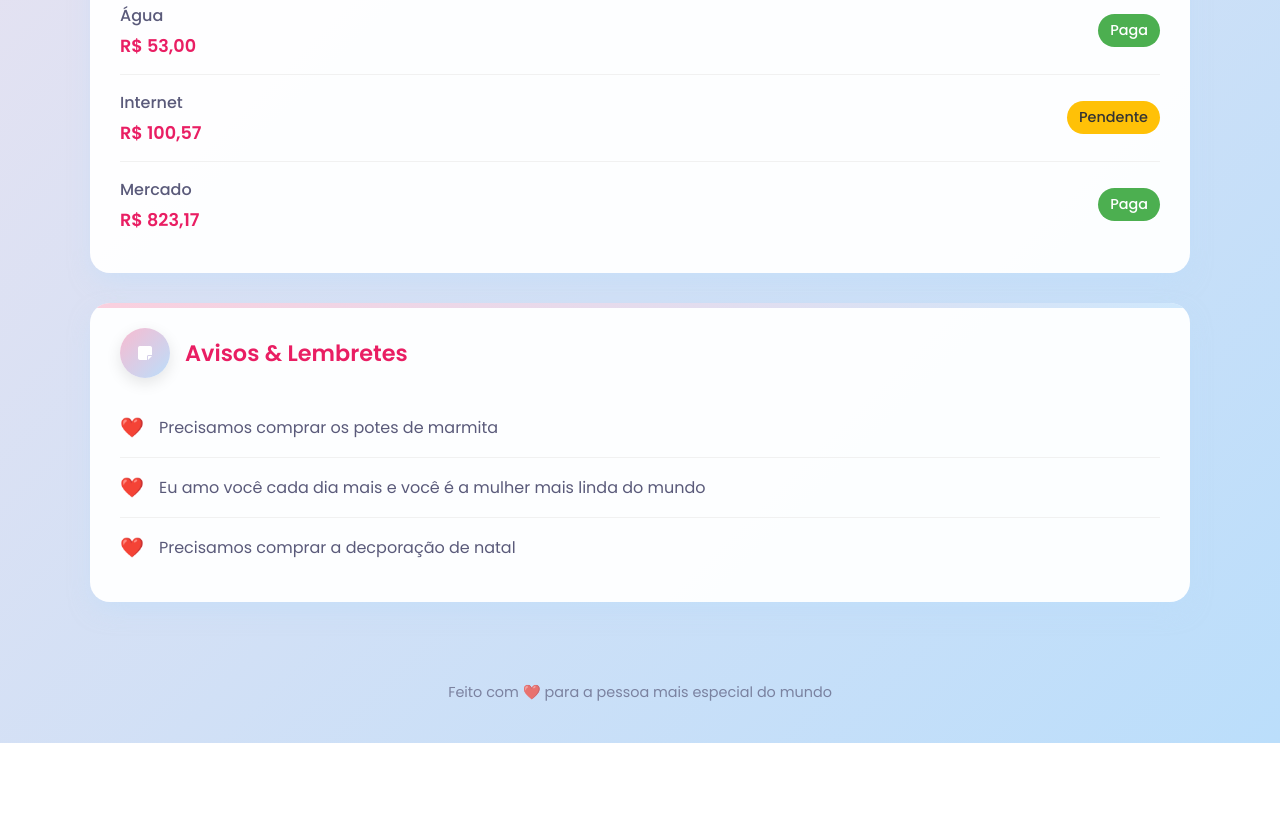
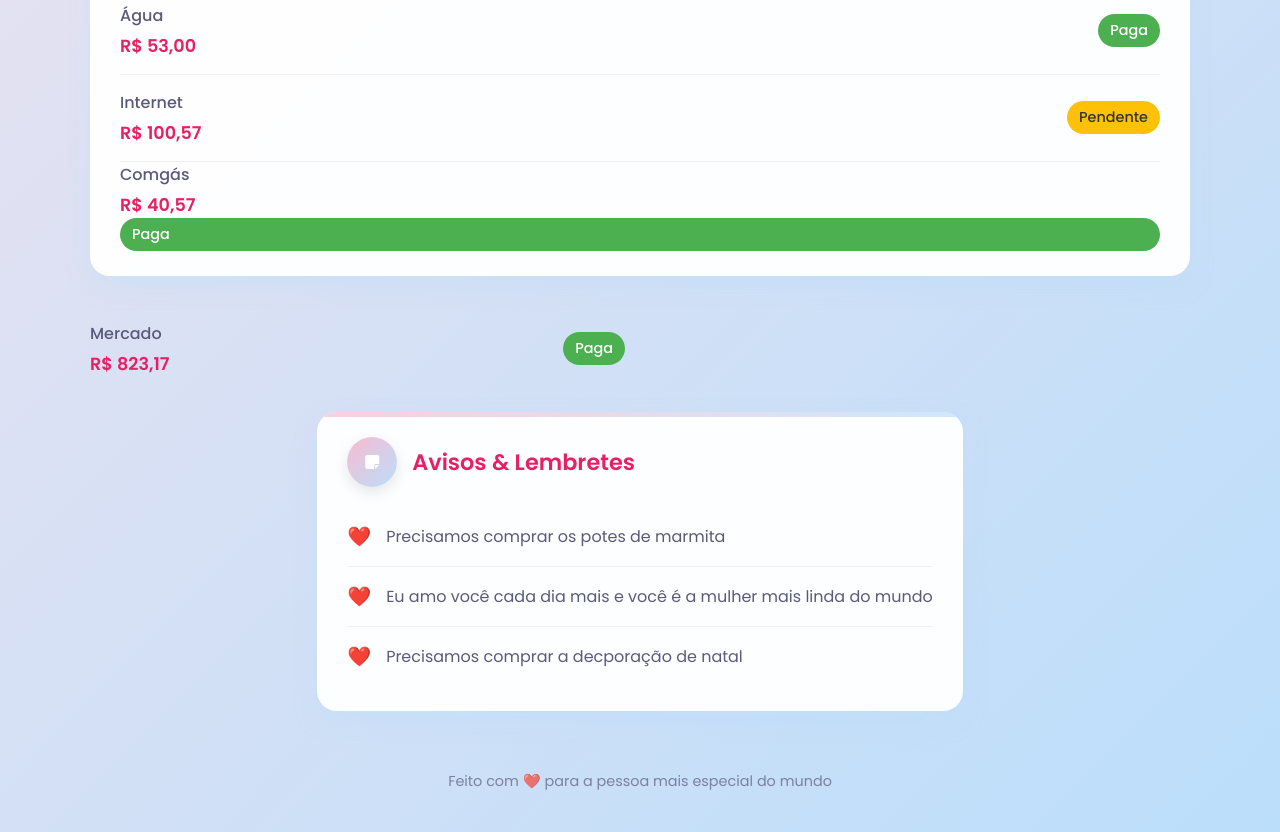
Before and after one commit to Vincfud98/Casa, a plain HTML site: page index.html in a window 1280 px wide. Shown: the part 1272-2104 px from the top of the page. Before the commit the page ends 2015 px from the top, so only its background shows below. Drawn offline with Linux system fonts and the light colour scheme.

Commit message:
Update index.html

```diff
--- a/index.html
+++ b/index.html
@@ -546,6 +546,12 @@
                 </div>
                 <div class="bill-status status-pending">Pendente</div>
             </div>
+               <div class="bill-info">
+                    <div class="bill-name">Comgás</div>
+                    <div class="bill-value">R$ 40,57</div>
+                </div>
+                <div class="bill-status status-paid">Paga</div>
+            </div>
             <div class="bill-item">
                 <div class="bill-info">
                     <div class="bill-name">Mercado</div>
```
